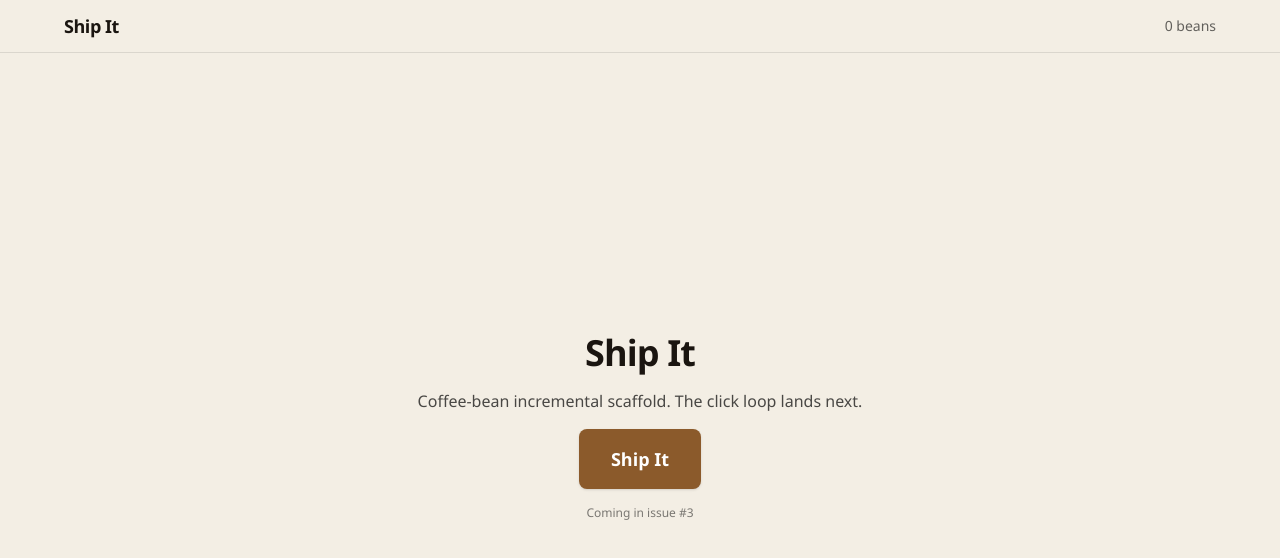
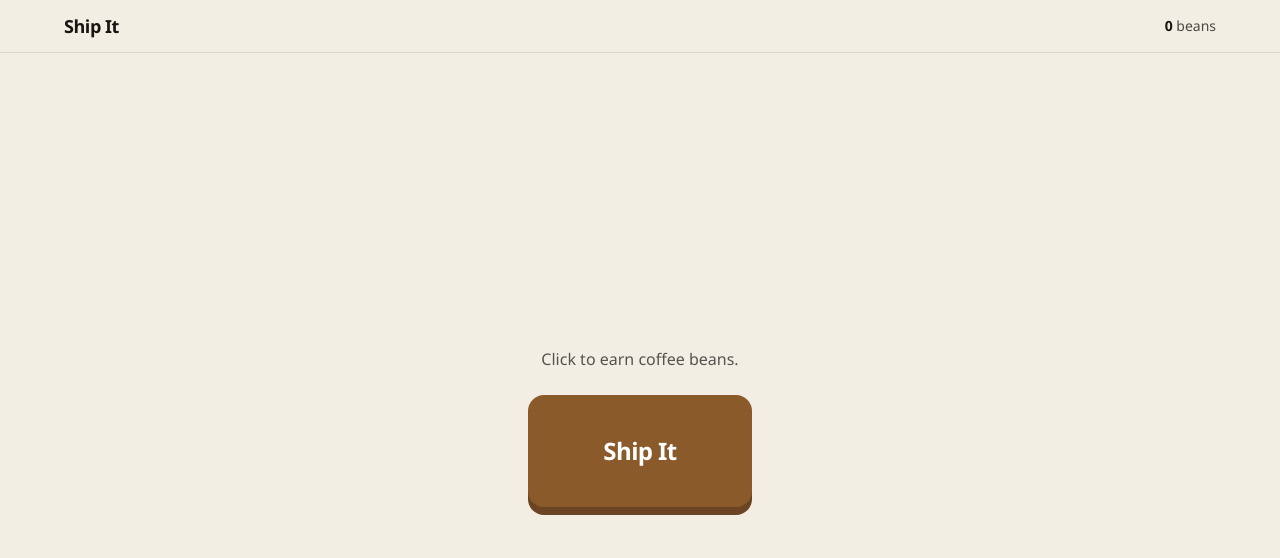
Before and after one commit to joaovictornsv/ship-it, a React (Vite) app: page / in a window 1280 px wide. Shown: the top 558 px of the page. Built offline with nearby package versions, Linux system fonts and the light colour scheme.

Commit message:
Add core Ship It click that earns coffee beans.
Wire Zustand bank + click feature with floating +N feedback so the first fantasy loop is playable.

```diff
--- a/src/app/App.tsx
+++ b/src/app/App.tsx
@@ -1,31 +1,23 @@
+import { BeansBank, ShipItButton } from '../features/click';
+
 export function App() {
   return (
     <div className="flex min-h-dvh flex-col">
       <header className="border-b border-black/10 px-4 py-3">
         <div className="mx-auto flex max-w-6xl items-center justify-between gap-4">
           <p className="text-lg font-semibold tracking-tight">Ship It</p>
-          <p className="text-sm text-black/60" aria-live="polite">
-            0 beans
-          </p>
+          <BeansBank />
         </div>
       </header>
 
-      <main className="mx-auto flex w-full max-w-6xl flex-1 flex-col items-center justify-center gap-4 px-4 py-10 text-center">
-        <h1 className="text-3xl font-semibold tracking-tight sm:text-4xl">
-          Ship It
-        </h1>
-        <p className="max-w-md text-base text-black/70">
-          Coffee-bean incremental scaffold. The click loop lands next.
-        </p>
-        <button
-          type="button"
-          className="rounded-lg bg-[var(--ship-accent)] px-8 py-4 text-lg font-semibold text-white shadow-sm transition hover:brightness-110 focus-visible:outline focus-visible:outline-2 focus-visible:outline-offset-2 focus-visible:outline-[var(--ship-accent)]"
-          disabled
-          aria-disabled="true"
-        >
-          Ship It
-        </button>
-        <p className="text-xs text-black/50">Coming in issue #3</p>
+      <main className="mx-auto flex w-full max-w-6xl flex-1 flex-col items-center justify-center gap-6 px-4 py-10 text-center">
+        <div className="flex flex-col items-center gap-2">
+          <h1 className="sr-only">Ship It</h1>
+          <p className="max-w-sm text-base text-black/65">
+            Click to earn coffee beans.
+          </p>
+        </div>
+        <ShipItButton />
       </main>
     </div>
   );
--- /dev/null
+++ b/src/features/click/BeansBank.tsx
@@ -0,0 +1,21 @@
+import { useGameStore } from '../../game/state';
+
+function formatBeans(beans: number): string {
+  return new Intl.NumberFormat('en-US', { maximumFractionDigits: 0 }).format(
+    beans,
+  );
+}
+
+/** Header (or equivalent) coffee-bean bank display. */
+export function BeansBank() {
+  const beans = useGameStore((state) => state.beans);
+
+  return (
+    <p className="text-sm tabular-nums text-black/70" aria-live="polite">
+      <span className="font-semibold text-[var(--ship-ink)]">
+        {formatBeans(beans)}
+      </span>{' '}
+      {beans === 1 ? 'bean' : 'beans'}
+    </p>
+  );
+}
--- /dev/null
+++ b/src/features/click/ShipItButton.tsx
@@ -0,0 +1,77 @@
+import { useId, useState, type AnimationEvent } from 'react';
+import { useGameStore } from '../../game/state';
+import type { Beans } from '../../game/types';
+
+type Floater = {
+  id: number;
+  amount: Beans;
+};
+
+/**
+ * Dominant Ship It click target: earns beans and shows floating +N feedback.
+ * No audio. Brief press animation; respects prefers-reduced-motion via CSS.
+ */
+export function ShipItButton() {
+  const shipIt = useGameStore((state) => state.shipIt);
+  const reactId = useId();
+  const [floaters, setFloaters] = useState<Floater[]>([]);
+  const [shipping, setShipping] = useState(false);
+  const [floaterSeq, setFloaterSeq] = useState(0);
+
+  function handleClick() {
+    const earned = shipIt();
+    const id = floaterSeq;
+    setFloaterSeq((n) => n + 1);
+    setFloaters((prev) => [...prev, { id, amount: earned }]);
+    setShipping(false);
+    requestAnimationFrame(() => {
+      setShipping(true);
+    });
+  }
+
+  function handleAnimationEnd(event: AnimationEvent<HTMLButtonElement>) {
+    if (event.animationName === 'ship-press') {
+      setShipping(false);
+    }
+  }
+
+  function dismissFloater(id: number) {
+    setFloaters((prev) => prev.filter((f) => f.id !== id));
+  }
+
+  return (
+    <div className="relative flex flex-col items-center justify-center">
+      <button
+        type="button"
+        className={[
+          'ship-it-button relative z-10 min-h-28 min-w-56 rounded-2xl bg-[var(--ship-accent)] px-12 py-8',
+          'text-2xl font-bold tracking-tight text-white shadow-[0_8px_0_#6b4423]',
+          'transition-[filter] hover:brightness-110',
+          'focus-visible:outline focus-visible:outline-2 focus-visible:outline-offset-4 focus-visible:outline-[var(--ship-accent)]',
+          'active:translate-y-1 active:shadow-[0_4px_0_#6b4423]',
+          shipping ? 'ship-it-shipping' : '',
+        ].join(' ')}
+        aria-label="Ship It — earn coffee beans"
+        onClick={handleClick}
+        onAnimationEnd={handleAnimationEnd}
+      >
+        Ship It
+      </button>
+
+      <div
+        className="pointer-events-none absolute inset-0 z-20 flex items-start justify-center pt-2"
+        aria-hidden="true"
+      >
+        {floaters.map((floater) => (
+          <span
+            key={`${reactId}-${floater.id}`}
+            className="click-floater absolute text-lg font-bold tabular-nums text-[var(--ship-accent)]"
+            onAnimationEnd={() => dismissFloater(floater.id)}
+          >
+            +{floater.amount}
+          </span>
+        ))}
+      </div>
+    </div>
+  );
+}
--- /dev/null
+++ b/src/features/click/index.ts
@@ -0,0 +1,2 @@
+export { BeansBank } from './BeansBank';
+export { ShipItButton } from './ShipItButton';
--- a/src/game/economy.ts
+++ b/src/game/economy.ts
@@ -1,6 +1,9 @@
 import type { Beans } from './types';
 
-/** Pure economy helpers — formulas land with Espresso / shop issues. */
-export function clickPowerPlaceholder(): Beans {
+/**
+ * Beans earned per Ship It click.
+ * Base click power is 1; modifiers land with later upgrades / prestige.
+ */
+export function clickPower(): Beans {
   return 1;
 }
--- a/src/game/state.ts
+++ b/src/game/state.ts
@@ -1,6 +1,23 @@
-import type { GameState } from './types';
+import { create } from 'zustand';
+import { clickPower } from './economy';
+import type { Beans, GameState } from './types';
 
-/** Placeholder store shape — Zustand wiring in issue #3. */
 export const initialGameState: GameState = {
   beans: 0,
 };
+
+type GameActions = {
+  /** Earn beans from a Ship It click; returns amount granted (for UI FX). */
+  shipIt: () => Beans;
+};
+
+export type GameStore = GameState & GameActions;
+
+export const useGameStore = create<GameStore>((set) => ({
+  ...initialGameState,
+  shipIt: () => {
+    const earned = clickPower();
+    set((state) => ({ beans: state.beans + earned }));
+    return earned;
+  },
+}));
--- a/src/game/types.ts
+++ b/src/game/types.ts
@@ -2,5 +2,6 @@
 export type Beans = number;
 
 export type GameState = {
+  /** Spendable coffee-bean bank. */
   beans: Beans;
 };
--- a/src/styles/index.css
+++ b/src/styles/index.css
@@ -19,3 +19,45 @@ body {
   color: var(--ship-ink);
   font-family: 'Segoe UI', ui-sans-serif, system-ui, sans-serif;
 }
+
+@keyframes ship-press {
+  0% {
+    transform: scale(1);
+  }
+  35% {
+    transform: scale(0.94);
+  }
+  100% {
+    transform: scale(1);
+  }
+}
+
+@keyframes floater-rise {
+  0% {
+    opacity: 1;
+    transform: translate(-50%, 0);
+  }
+  100% {
+    opacity: 0;
+    transform: translate(-50%, -2.75rem);
+  }
+}
+
+.ship-it-shipping {
+  animation: ship-press 180ms ease-out;
+}
+
+.click-floater {
+  left: 50%;
+  animation: floater-rise 700ms ease-out forwards;
+}
+
+@media (prefers-reduced-motion: reduce) {
+  .ship-it-shipping {
+    animation: none;
+  }
+
+  .click-floater {
+    animation: floater-rise 400ms step-end forwards;
+  }
+}
```
Also changed, not shown: 3 other files (tests, documents, lock files or other folders).
